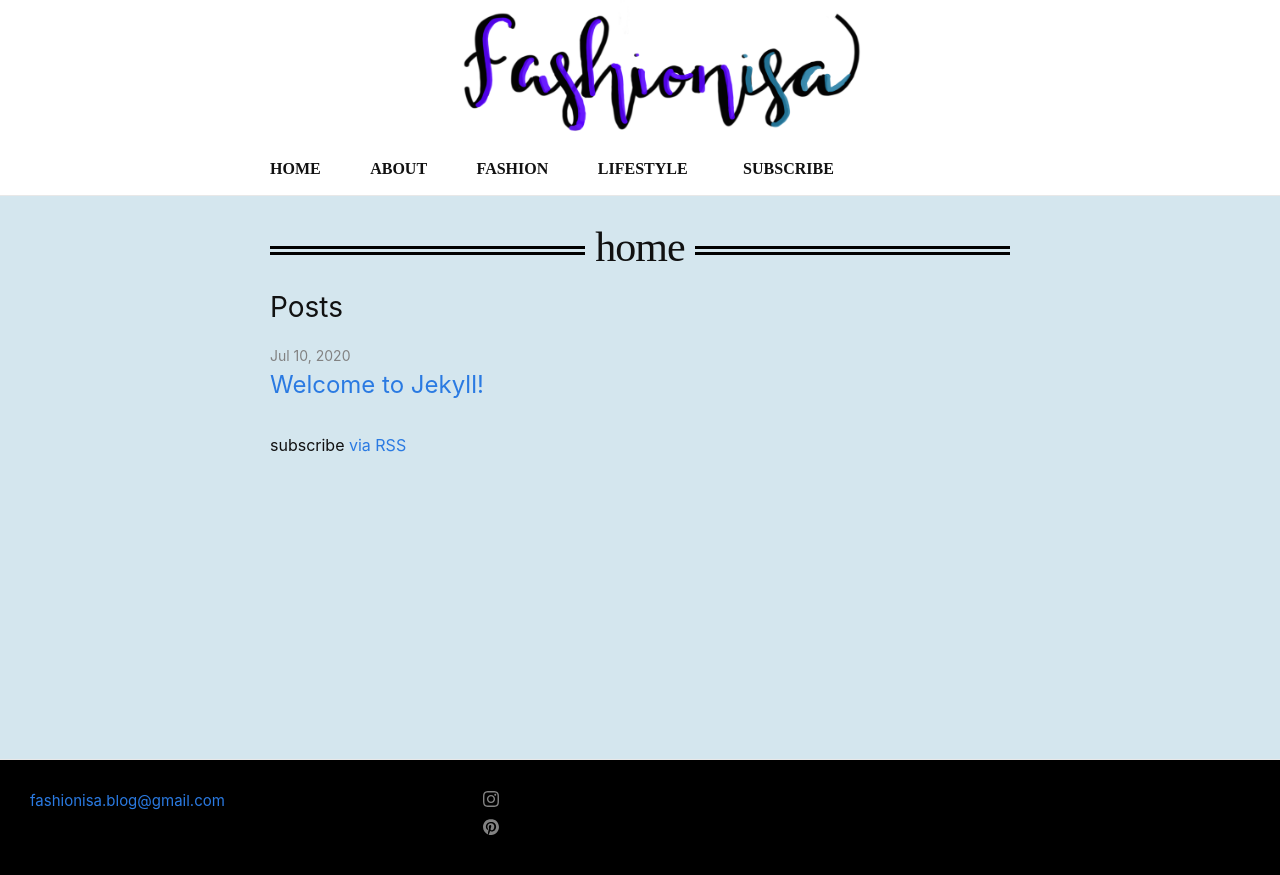
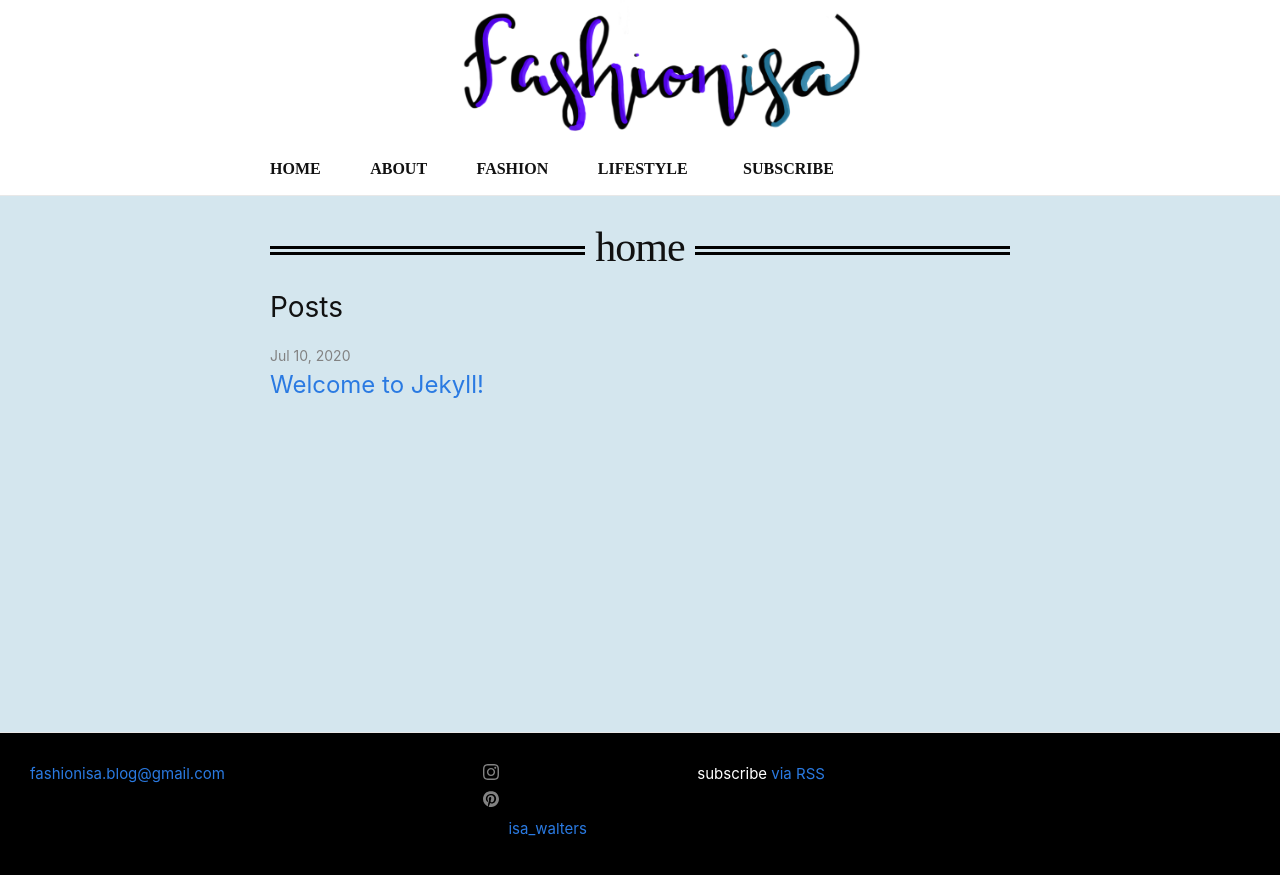
Before and after one commit to iwalte01/fashionisa-blog, a Jekyll site: the page built from index.md, in a window 1280 px wide. Shown: the top 875 px of the page. Built offline with Jekyll 4.4.1, drawn with Linux system fonts in a browser that asks for light colours.

Commit message:
added links to the footer

```diff
--- a/_config.yml
+++ b/_config.yml
@@ -26,6 +26,7 @@ baseurl: "/fashionisa-blog" # the subpath of your site, e.g. /blog
 url: "https://itwalters22.github.io" # the base hostname & protocol for your site, e.g. http://example.com
 instagram_username: fashionisa.blog
 pinterest_username: isawalters140651
+tiktok_username: isa_walters
 
 #author field used in minima
 author: Isa Walters
--- a/_includes/footer.html
+++ b/_includes/footer.html
@@ -16,6 +16,10 @@
         {%- include social.html -%}
       </div>
 
+      <div class="rssfeed">
+        <p class="rss-subscribe">subscribe <a href="{{ "/feed.xml" | relative_url }}">via RSS</a></p>
+      </div>
+
     </div>
 
  <!-- </div>-->
--- a/_includes/social.html
+++ b/_includes/social.html
@@ -11,4 +11,6 @@
   {%- if site.youtube_username -%}<li><a href="https://youtube.com/{{ site.youtube_username| cgi_escape | escape }}"><svg class="svg-icon"><use xlink:href="{{ '/assets/minima-social-icons.svg#youtube' | relative_url }}"></use></svg> <span class="username">{{ site.youtube_username| escape }}</span></a></li>{%- endif -%}
   {%- if site.googleplus_username -%}<li><a href="https://plus.google.com/{{ site.googleplus_username| escape }}"><svg class="svg-icon"><use xlink:href="{{ '/assets/minima-social-icons.svg#googleplus' | relative_url }}"></use></svg> <span class="username">{{ site.googleplus_username| escape }}</span></a></li>{%- endif -%}
   {%- if site.rss -%}<li><a href="{{ 'feed.xml' | relative_url }}"><svg class="svg-icon"><use xlink:href="{{ '/assets/minima-social-icons.svg#rss' | relative_url }}"></use></svg> <span>{{ site.rss | escape }}</span></a></li>{%- endif -%}
+
+  {%- if site.tiktok_username -%}<li><a href="https://tiktok.com/@isa_walters" target="_blank"><svg class="svg-icon"><use href="https://icons8.com/icon/84521/tiktok"></use></svg> <span class="username">{{ site.tiktok_username| escape }}</span></a></li>{%- endif -%}
 </ul>
--- a/_layouts/home.html
+++ b/_layouts/home.html
@@ -28,7 +28,7 @@ layout: default
       {%- endfor -%}
     </ul>
 
-    <p class="rss-subscribe">subscribe <a href="{{ "/feed.xml" | relative_url }}">via RSS</a></p>
+  <!--  <p class="rss-subscribe">subscribe <a href="{{ "/feed.xml" | relative_url }}">via RSS</a></p> -->
   {%- endif -%}
 
 </div>
```
Also changed, not shown: Gemfile.lock, _includes/icon-tiktok.svg (added).
